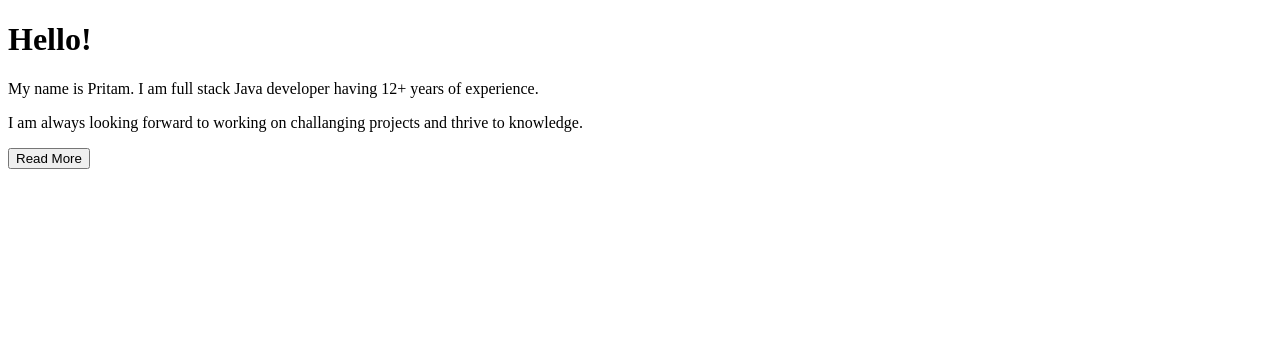
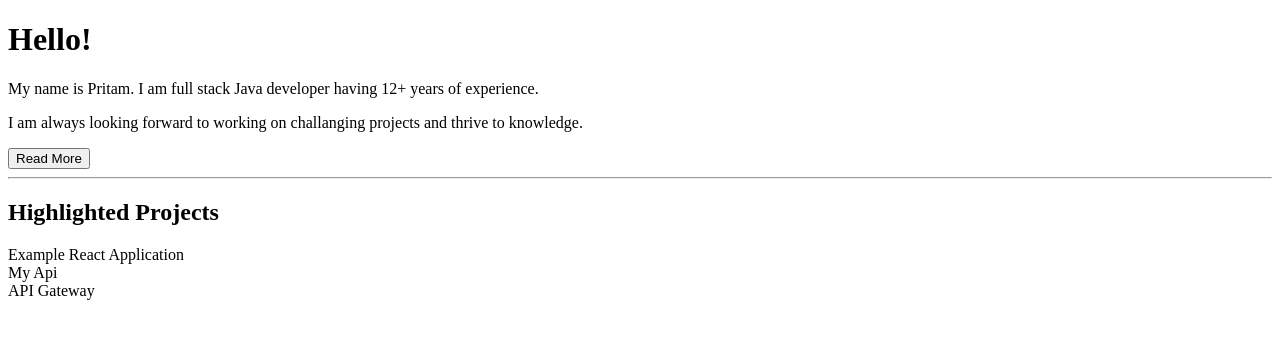
Before and after one commit to dpritam1986/Workspaces, a React (Create React App) app: page / in a window 1280 px wide. Shown: the top 338 px of the page. Built offline with nearby package versions, Linux system fonts and the light colour scheme.

Commit message:
Added Porject component array of the Project

```diff
--- a/src/App.js
+++ b/src/App.js
@@ -1,4 +1,5 @@
 import React, { Component } from 'react';
+import Projects from './Projects';
 
 
 
@@ -40,6 +41,9 @@ toggleBio =()=>{
 			         </button>
 			          </div>)}
 
+			     <hr />
+
+			     <Projects />
 			  </div>
 		)
 	}
--- /dev/null
+++ b/src/Projects.js
@@ -0,0 +1,31 @@
+import react , {Component} from 'react';
+import PROJECTS from './data/projects';
+
+class Projects extends Component{
+
+
+	render(){
+
+		return(
+
+			<div>
+		     <h2>Highlighted Projects </h2>
+		      <div>
+			   {
+			    PROJECTS.map(PROJECT => {
+				  return(<div key={PROJECT.id}> {PROJECT.title}</div>);
+		     	})
+			   }
+
+			  </div>
+			</div>
+
+		)
+
+
+	}
+
+
+}
+
+export default Projects;
--- /dev/null
+++ b/src/data/projects.js
@@ -0,0 +1,36 @@
+import project1 from '../assets/project1.png';
+import project2 from '../assets/project2.png';
+import project3 from '../assets/project3.png';
+
+
+const PROJECTS = [
+
+	{
+	id : 1,
+	title : 'Example React Application',
+	description  : 'A react App that I built , involving JS and Core web dev consepts!!',
+	link : 'https://github.com/dpritam1986/workspace',
+	image : project1
+	},
+
+	{
+	id : 2,
+	title : 'My Api',
+	description  : 'A RestAPi App that I built , involving GET and POST implementations!!',
+	link : 'https://github.com/dpritam1986/workspace',
+	image : project2
+	},
+
+
+	{
+	id : 3,
+	title : 'API Gateway',
+	description  : 'A API gateway I built , involving URL load balance mapping',
+	link : 'https://github.com/dpritam1986/workspace',
+	image : project3
+	}
+
+];
+
+
+export default PROJECTS;
```
